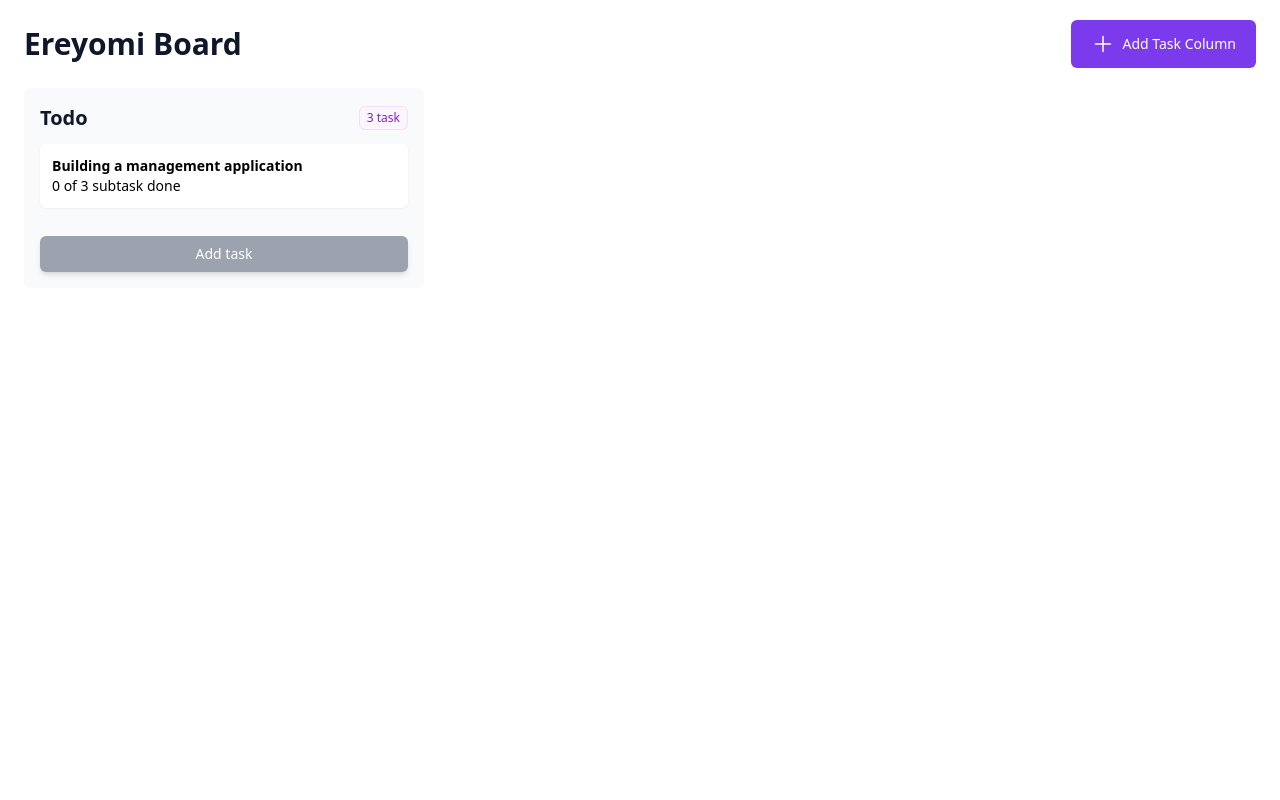
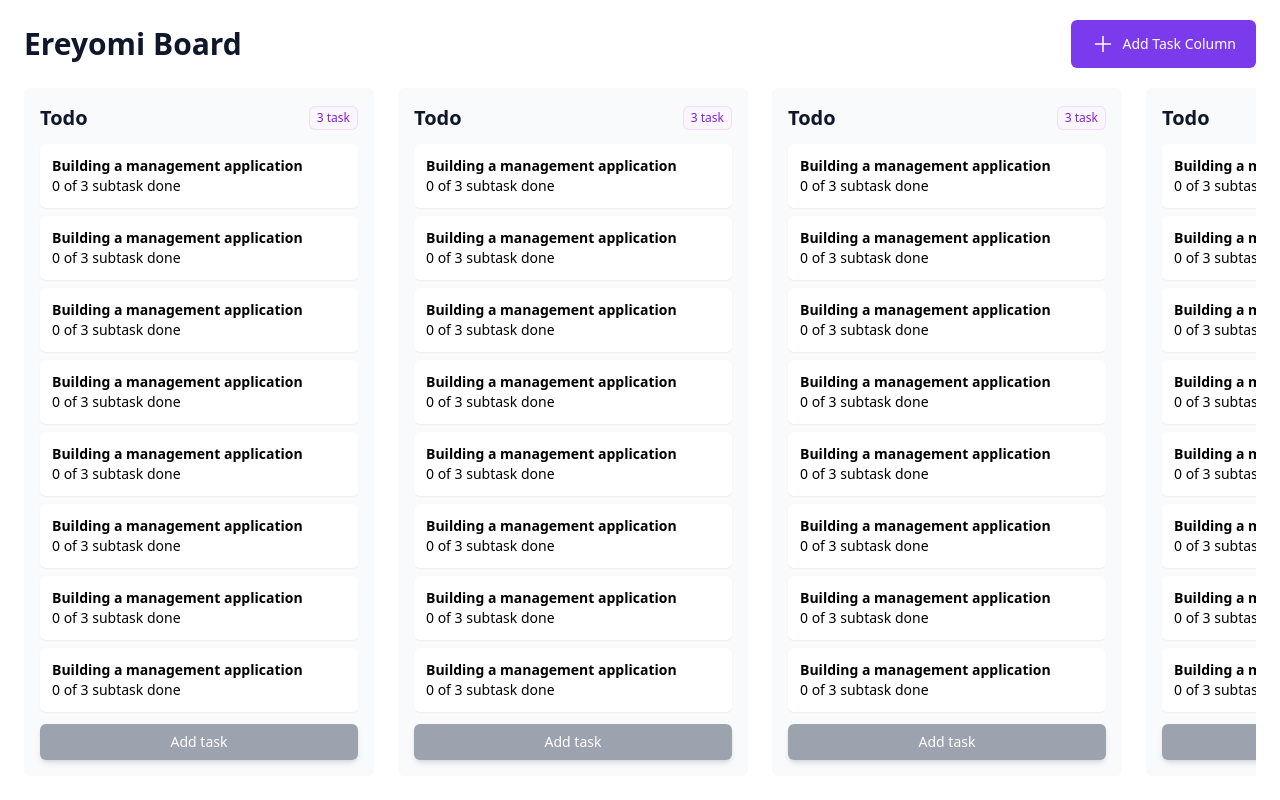
Before and after one commit to ereyomi/kanban-board-angular, an Angular app: page /main in a window 1280 px wide. Built offline with nearby package versions, Linux system fonts and the light colour scheme.

Commit message:
refactor: added task list

```diff
--- a/src/app/main/main.component.html
+++ b/src/app/main/main.component.html
@@ -23,31 +23,13 @@
       Add Task Column
     </button>
   </div>
-  <div class="w-full">
-    <div class="bg-gray-50 h-auto w-[400px] min-h-[200px] rounded-md p-4 flex flex-col justify-between">
-      <div class="w-full">
-        <div class="w-full flex items-center justify-between">
-          <h2 class="text-slate-900 text-xl font-extrabold">Todo</h2>
-          <span
-            class="inline-flex items-center rounded-md bg-purple-50 px-2 py-1 text-xs font-medium text-purple-700 ring-1 ring-inset ring-purple-700/10"
-            >3 task</span
-          >
-        </div>
-        <div class="w-full py-3">
-          <div class="w-full h-auto p-3 shadow-sm bg-white rounded-md">
-            <h1 class="text-sm font-bold">Building a management application</h1>
-            <p class="text-sm">0 of 3 subtask done</p>
-          </div>
-        </div>
-      </div>
-      <div>
-        <button
-          type="button"
-          class="w-full rounded-md py-2 bg-gray-400 text-white shadow-md text-sm"
-        >
-          Add task
-        </button>
-      </div>
-    </div>
+  <div class="w-full flex flex-row overflow-auto gap-6">
+    <app-task-list></app-task-list>
+    <app-task-list></app-task-list>
+    <app-task-list></app-task-list>
+    <app-task-list></app-task-list>
+    <app-task-list></app-task-list>
+    <app-task-list></app-task-list>
+    <app-task-list></app-task-list>
   </div>
 </div>
--- a/src/app/main/main.component.ts
+++ b/src/app/main/main.component.ts
@@ -1,9 +1,10 @@
 import { Component } from '@angular/core';
+import { TaskListComponent } from '../shared/ui/task-list/task-list.component';
 
 @Component({
   selector: 'app-main',
   standalone: true,
-  imports: [],
+  imports: [TaskListComponent],
   templateUrl: './main.component.html',
   styleUrl: './main.component.scss'
 })
--- /dev/null
+++ b/src/app/shared/ui/task-list/task-list.component.html
@@ -0,0 +1,32 @@
+<div
+  class="bg-gray-50 h-auto w-[350px] min-h-[200px] rounded-md p-4 flex flex-col justify-between flex-shrink-0"
+>
+  <div class="w-full">
+    <div class="w-full flex items-center justify-between">
+      <h2 class="text-slate-900 text-xl font-extrabold">Todo</h2>
+      <span
+        class="inline-flex items-center rounded-md bg-purple-50 px-2 py-1 text-xs font-medium text-purple-700 ring-1 ring-inset ring-purple-700/10"
+        >3 task</span
+      >
+    </div>
+    <div class="w-full py-3 flex flex-col gap-2">
+      <app-task></app-task>
+      <app-task></app-task>
+      <app-task></app-task>
+
+      <app-task></app-task>
+      <app-task></app-task>
+      <app-task></app-task>
+      <app-task></app-task>
+      <app-task></app-task>
+    </div>
+  </div>
+  <div>
+    <button
+      type="button"
+      class="w-full rounded-md py-2 bg-gray-400 text-white shadow-md text-sm"
+    >
+      Add task
+    </button>
+  </div>
+</div>
--- a/src/app/shared/ui/task/task.component.html
+++ b/src/app/shared/ui/task/task.component.html
@@ -1 +1,4 @@
-<p>task works!</p>
+<div class="w-full h-auto p-3 shadow-sm bg-white rounded-md">
+  <h1 class="text-sm font-bold">Building a management application</h1>
+  <p class="text-sm">0 of 3 subtask done</p>
+</div>
```
Also changed, not shown: src/app/shared/ui/task-list/task-list.component.ts (added, +13 -0 lines), src/app/shared/ui/task-list/task-list.component.scss (added), 1 other file (tests, documents, lock files or other folders).
